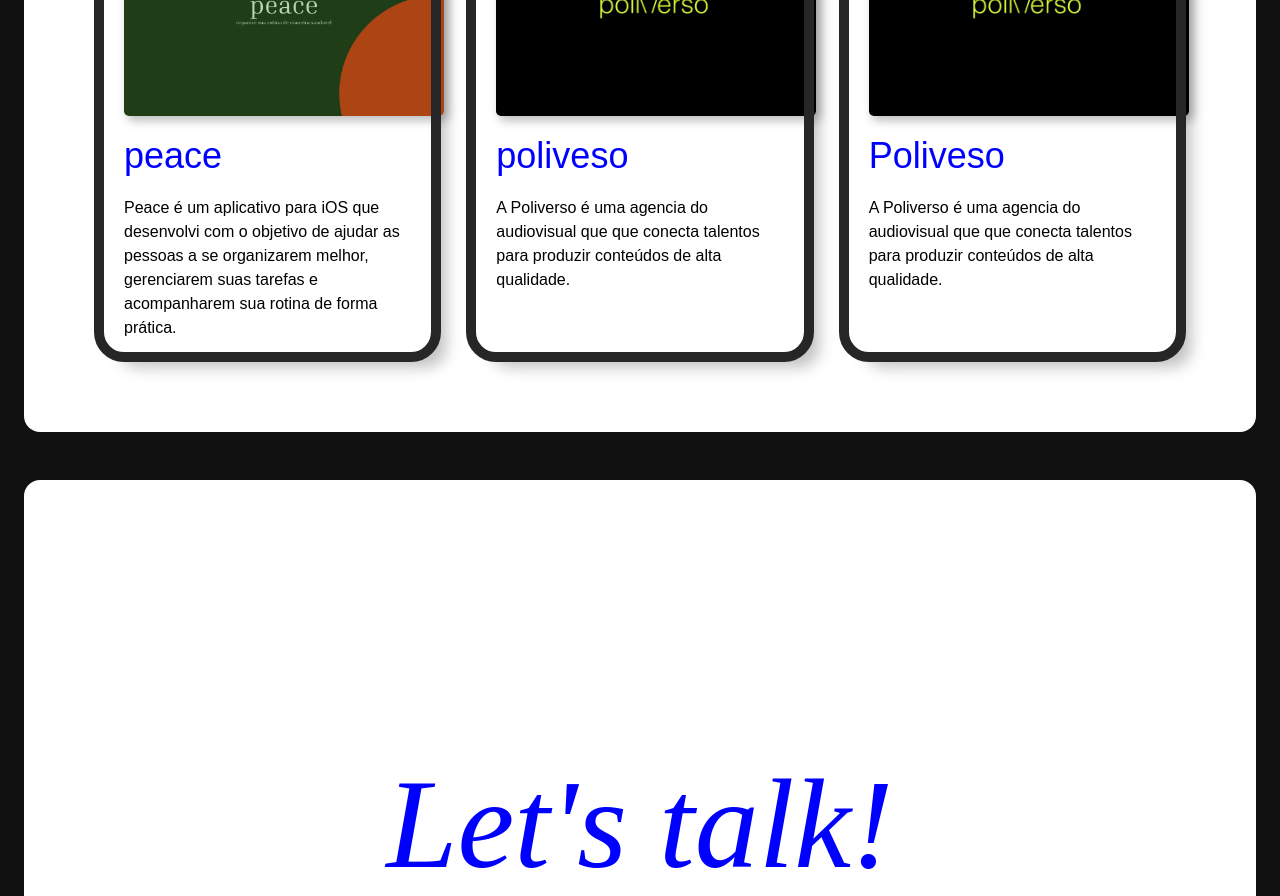
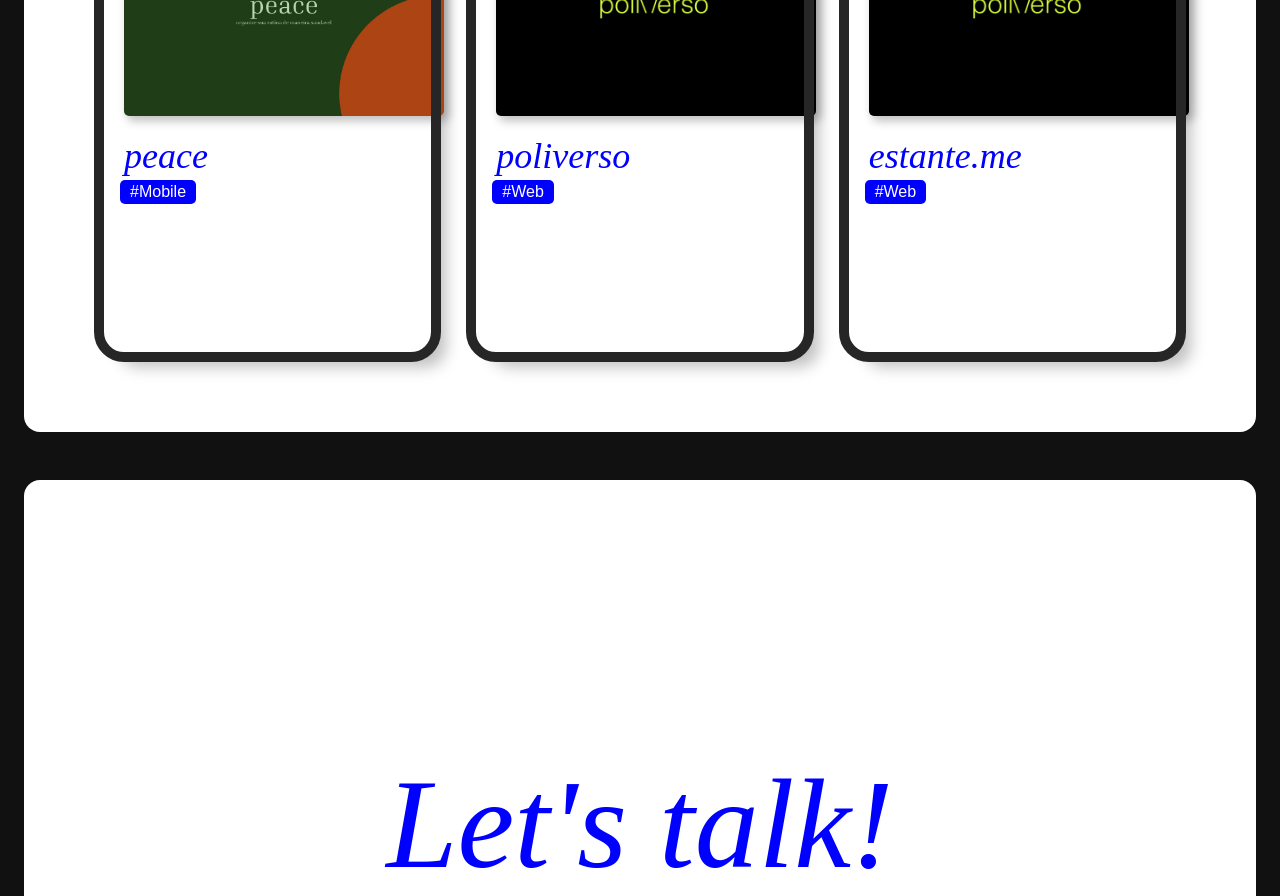
Before and after one commit to angelo-Cahetel/portifolio, a React (Vite) app: page / in a window 1280 px wide. Shown: the part 1960-2856 px from the top of the page. Built offline with nearby package versions, Linux system fonts and the light colour scheme.

Commit message:
refatorando os cards dos projetos

```diff
--- a/src/constants/projects.jsx
+++ b/src/constants/projects.jsx
@@ -20,12 +20,12 @@
               alt=""
             />
             <div>
-              <h2 className="pl-5 text-4xl text-[#0000ff] font-satoshi">peace</h2>
-              <p className="p-5 font-satoshi">
-                Peace é um aplicativo para iOS que desenvolvi com o objetivo de
-                ajudar as pessoas a se organizarem melhor, gerenciarem suas
-                tarefas e acompanharem sua rotina de forma prática.
-              </p>
+              <h2 className="pl-5 text-4xl text-[#0000ff] font-instrument italic">
+                peace
+              </h2>
+              <div className="mx-4 my-1 rounded-[5px] w-min px-2.5 bg-[#0000ff]">
+                <p className="font-satoshi text-white">#Mobile</p>
+              </div>
             </div>
           </div>
 
@@ -37,11 +37,12 @@
               alt=""
             />
             <div>
-              <h2 className="pl-5 text-4xl text-[#0000ff] font-satoshi">poliveso</h2>
-              <p className="p-5 font-satoshi">
-                A Poliverso é uma agencia do audiovisual que que conecta
-                talentos para produzir conteúdos de alta qualidade.
-              </p>
+              <h2 className="pl-5 text-4xl text-[#0000ff] font-instrument italic">
+                poliverso
+              </h2>
+              <div className="mx-4 my-1 rounded-[5px] w-min px-2.5 bg-[#0000ff]">
+                <p className="font-satoshi text-white">#Web</p>
+              </div>
             </div>
           </div>
 
@@ -53,11 +54,12 @@
               alt=""
             />
             <div>
-              <h2 className="pl-5 text-4xl text-[#0000ff] font-satoshi">Poliveso</h2>
-              <p className="p-5 font-satoshi">
-                A Poliverso é uma agencia do audiovisual que que conecta
-                talentos para produzir conteúdos de alta qualidade.
-              </p>
+              <h2 className="pl-5 text-4xl text-[#0000ff] font-instrument italic">
+                estante.me
+              </h2>
+              <div className="mx-4 my-1 rounded-[5px] w-min px-2.5 bg-[#0000ff]">
+                <p className="font-satoshi text-white">#Web</p>
+              </div>
             </div>
           </div>
         </div>
```
